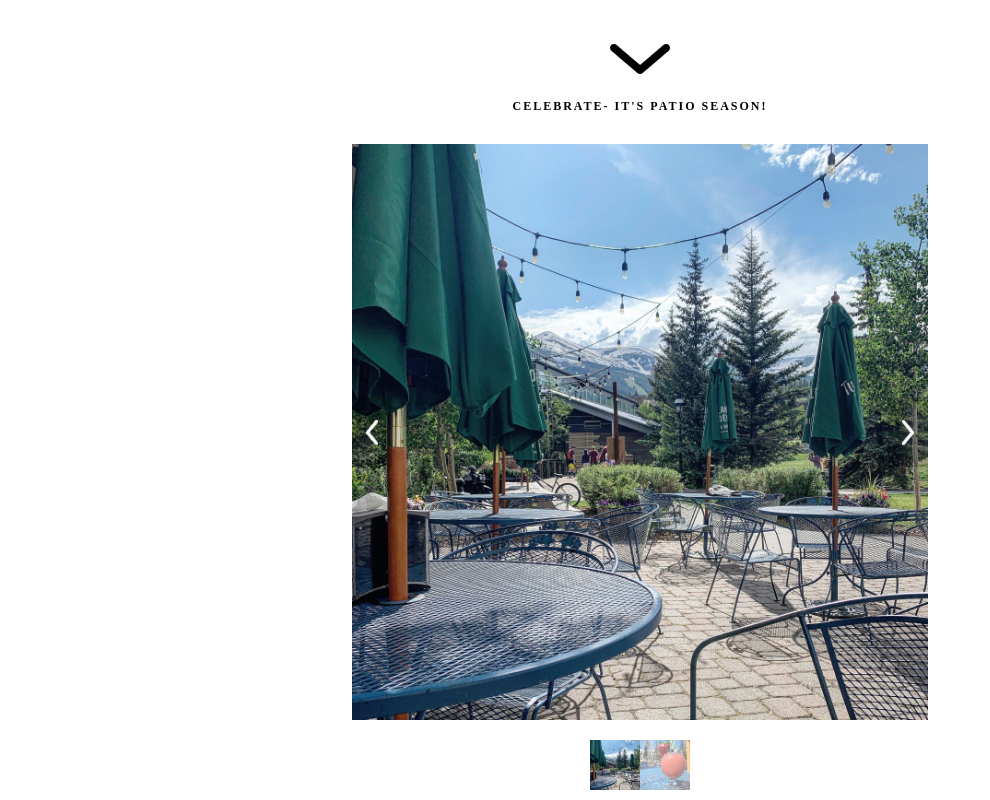
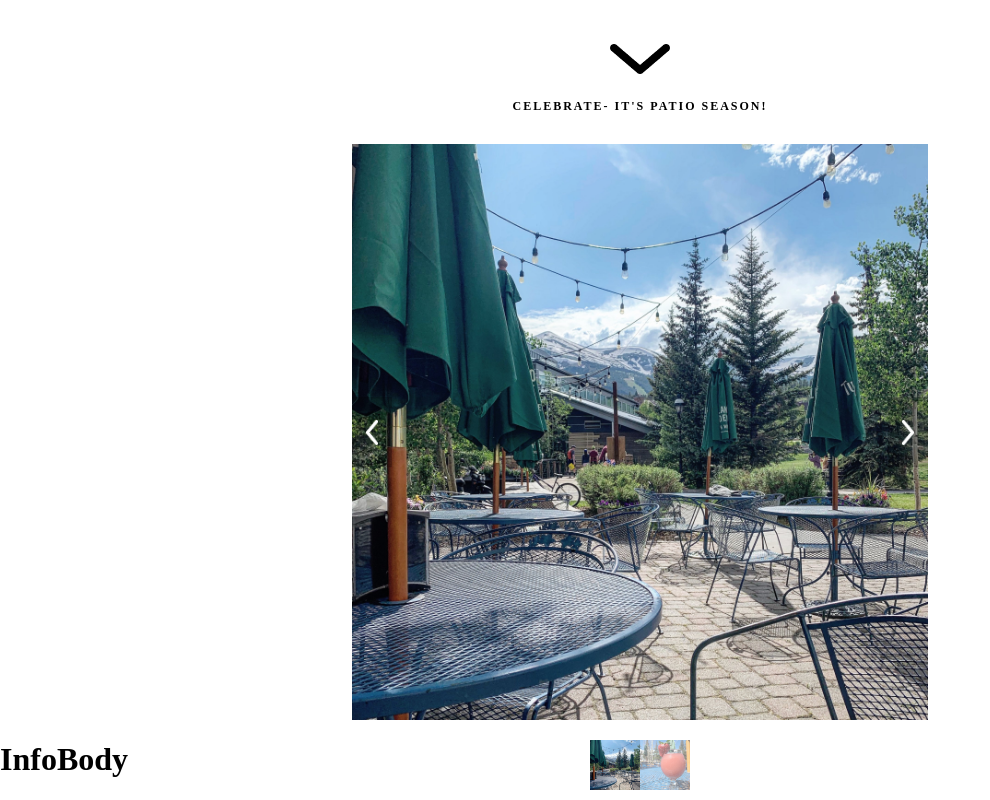
Before and after one commit to Tomassalgadodev/coffee_shop, a React (Create React App) app: page / in a window 1280 px wide. Shown: the part 411-1211 px from the top of the page, without its empty margins (0-990 px from the left). Built offline with nearby package versions, Linux system fonts and the light colour scheme; a web font is replaced by a local one.

Commit message:
Initialize InfoBody component

```diff
--- a/src/App/App.js
+++ b/src/App/App.js
@@ -1,10 +1,11 @@
 import React from 'react';
 import './App.css';
+import { Route } from 'react-router-dom/cjs/react-router-dom.min';
+
 import Header from '../Header/Header';
 import NavBar from '../NavBar/NavBar';
 import PhotoCarousel from '../PhotoCarousel/PhotoCarousel';
-import { Route } from 'react-router-dom/cjs/react-router-dom.min';
-
+import InfoBody from '../InfoBody/InfoBody';
 
 const App = () => {
   return (
@@ -15,6 +16,7 @@ const App = () => {
             <Header />
             <NavBar />
             <PhotoCarousel />
+            <InfoBody />
           </>
         )
       }}>
--- /dev/null
+++ b/src/InfoBody/InfoBody.js
@@ -0,0 +1,10 @@
+import React from "react";
+import './InfoBody.css';
+
+const InfoBody = () => {
+    return (
+        <h1>InfoBody</h1>
+    )
+}
+
+export default InfoBody;
```
Also changed, not shown: src/InfoBody/InfoBody.css (added).
